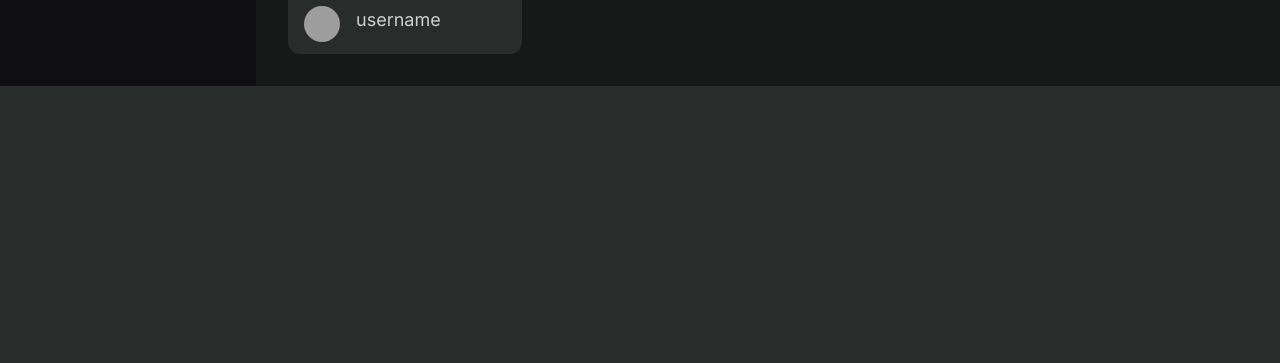
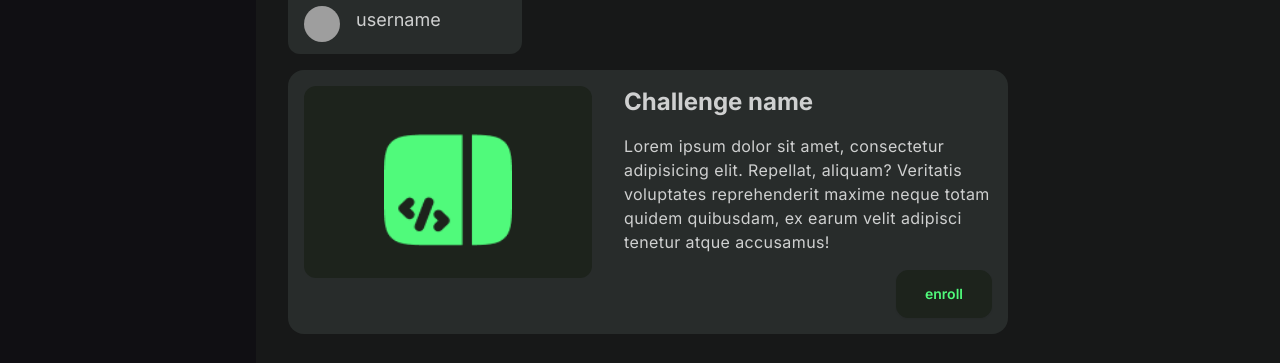
Before and after one commit to Zouher-20/Codelabs, a Next.js app: page / in a window 1280 px wide. Shown: the part 1665-2028 px from the top of the page. Before the commit the page ends 1751 px from the top, so only its background shows below. Built offline with nearby package versions, Linux system fonts and the light colour scheme; grey boxes are pictures that could not be loaded.

Commit message:
challenge-component and fix the Schema file

```diff
--- /dev/null
+++ b/app/components/cards/challenge/index.tsx
@@ -0,0 +1,23 @@
+import Button from "../../globals/form/button";
+import Lab from "../../globals/lab/lab";
+
+const Challenge = ({ name, description, onClick }: {
+    name: string,
+    description: string,
+    onClick?: () => void
+}) => {
+    return (
+        <div className="w-3/4 bg-base-100 flex flex-col gap-1 p-4 rounded-2xl">
+            <div className="flex gap-8">
+                <Lab />
+                <div className="flex flex-col gap-4 slef-center w-full">
+                    <h1 className="text-2xl font-bold">{name}</h1>
+                    <p className=" tracking-wide h-full">{description}</p>
+                    <section className="self-end"><Button label="enroll" style="any" onClick={onClick} /></section>
+                </div>
+            </div>
+        </div>
+    );
+}
+
+export default Challenge;
--- a/app/components/globals/form/button/index.tsx
+++ b/app/components/globals/form/button/index.tsx
@@ -6,7 +6,7 @@ const Button = ({ label, style, onClick }: buttonType) => {
     const fill = 'bg-base-100';
     return (
         <button onClick={onClick}
-            className={"btn min-w-24 "
+            className={"btn min-w-24 max-w-fit "
                 +
                 (style == 'basic' ? basic : (style == 'fill' ? fill : (style == 'outline' ? outlin : 'bg-base-200 text-primary')))}
         >
--- a/app/page.tsx
+++ b/app/page.tsx
@@ -4,7 +4,7 @@ import PageContainer from './components/layout/page-container';
 import Input from './components/globals/form/input';
 import Button from './components/globals/form/button';
 import Textarea from './components/globals/form/text-area';
-import Schemas from './schemas';
+import { textField, email, password, textarea } from './schemas';
 import { useFormik } from 'formik';
 import PlanCard from './components/cards/plan-card';
 import UserPlanCard from './components/cards/user-plan-card';
@@ -14,6 +14,8 @@ import InteractionsLab from './components/globals/lab/interactions-lab';
 import LabCard from './components/globals/lab/lab-card';
 import ClassLab from './components/globals/lab/class-lab';
 import SubmittedLab from './components/globals/lab/submitted-lab';
+import Challenge from './components/cards/challenge';
+import * as yup from 'yup'
 
 export default function Home() {
 
@@ -23,12 +25,13 @@ export default function Home() {
     const onSubmit = (values: {}) => {
         console.log(values)
     }
+    const Schemas = {};
     const { values, errors, touched, handleChange, handleSubmit, handleBlur } = useFormik({
         initialValues: {
             email: "",
             textarea: ''
         },
-        validationSchema: Schemas,
+        validationSchema: yup.object().shape({ textField, email, password, textarea }),
         onSubmit
     })
 
@@ -76,6 +79,13 @@ export default function Home() {
                 <ClassLab name='Class lab name' type='Type' />
                 <SubmittedLab />
             </div>
+            <div>
+                <Challenge
+                    name='Challenge name'
+                    description='Lorem ipsum dolor sit amet, consectetur adipisicing elit. Repellat, aliquam? Veritatis voluptates reprehenderit maxime neque totam quidem quibusdam, ex earum velit adipisci tenetur atque accusamus!'
+                    onClick={() => 'hi'}
+                />
+            </div>
         </div>
     </PageContainer>;
 }
--- a/app/schemas/index.ts
+++ b/app/schemas/index.ts
@@ -2,15 +2,14 @@ import * as yup from 'yup';
 
 // const passwordRules = /^(?=.*\d)(?=.*[a-z])(?=.*[A-Z]).(5,)$/;
 
-const Schemas = yup.object().shape({
-    textField: yup.string().required('Required'),
-    textarea: yup.string().required('Required'),
-    email: yup.string().email('Please enter a valid email').required('Required'),
-    password: yup
-        .string()
-        .min(5)
-        // .matches(passwordRules, { message: 'Please create a strong password' })
-        .required('Required')
-});
+export const textField = yup.string().required('Required');
 
-export default Schemas;
+export const textarea = yup.string().required('Required');
+
+export const email = yup.string().email('Please enter a valid email').required('Required');
+
+export const password = yup
+    .string()
+    .min(5)
+    // .matches(passwordRules, { message: 'Please create a strong password' })
+    .required('Required');
```
